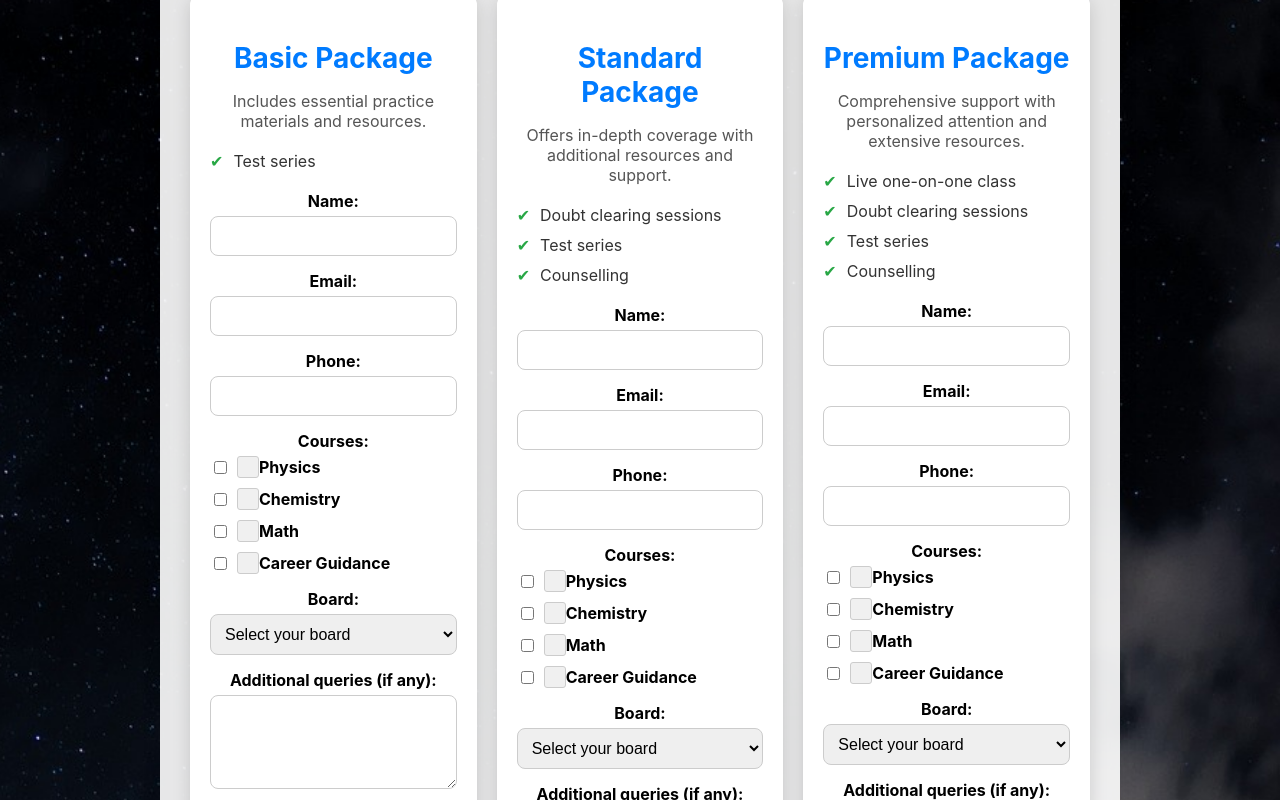
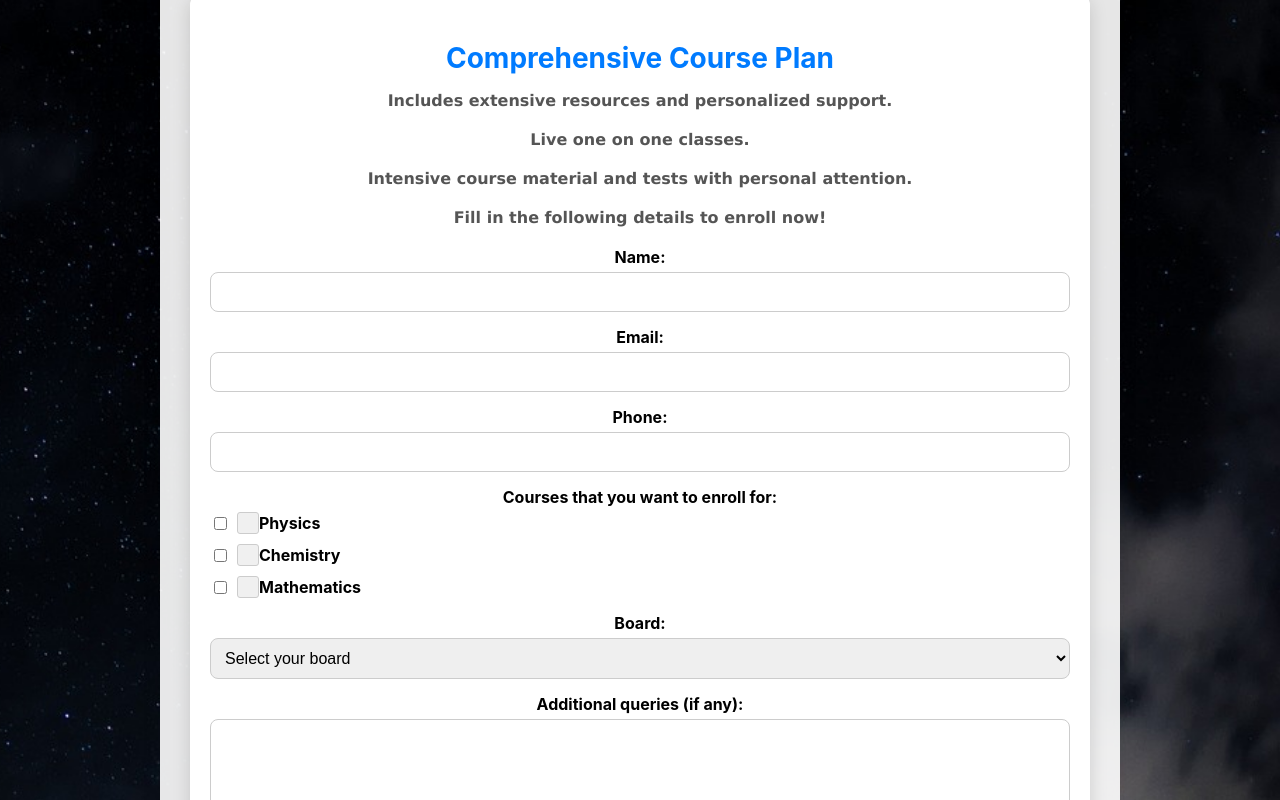
Before and after one commit to vm5/prodigypeak, a React (Create React App) app: page / in a window 1280 px wide. Shown: the part 4400-5200 px from the top of the page. Built offline with nearby package versions, Linux system fonts and the light colour scheme.

Commit message:
Update packages.jsx

```diff
--- a/src/packages.jsx
+++ b/src/packages.jsx
@@ -4,160 +4,128 @@ import styled, { keyframes } from 'styled-components';
 
 // EnrollPage Component
 const EnrollPage = () => {
-  const [formData, setFormData] = useState(
-    packages.reduce((acc, pkg) => ({
-      ...acc,
-      [pkg.name]: {
+  const [formData, setFormData] = useState({
     name: '',
     email: '',
     phone: '',
     courses: [],
     board: '',
     message: '',
-      }
-    }), {})
-  );
+  });
 
-  const [isSuccess, setIsSuccess] = useState({});
+  const [isSuccess, setIsSuccess] = useState(false);
 
-  const handleChange = (pkgName, e) => {
+  const handleChange = (e) => {
     const { name, value, type, checked } = e.target;
     if (type === 'checkbox') {
       setFormData(prevState => ({
         ...prevState,
-        [pkgName]: {
-          ...prevState[pkgName],
         courses: checked
-            ? [...prevState[pkgName].courses, value]
-            : prevState[pkgName].courses.filter(course => course !== value),
-        },
+          ? [...prevState.courses, value]
+          : prevState.courses.filter(course => course !== value),
       }));
     } else {
       setFormData(prevState => ({
         ...prevState,
-        [pkgName]: {
-          ...prevState[pkgName],
         [name]: value,
-        },
       }));
     }
   };
 
-  const handleSubmit = (pkgName, e) => {
+  const handleSubmit = (e) => {
     e.preventDefault();
 
-    const data = {
-      ...formData[pkgName],
-      packageName: pkgName
-    };
-
-    emailjs.send('service_1n40l6w', 'template_9cx5776', data, '6nOOASpoY_MKxgook')
+    emailjs.send('service_1n40l6w', 'template_9cx5776', formData, '6nOOASpoY_MKxgook')
       .then(() => {
-        setIsSuccess(prevState => ({
-          ...prevState,
-          [pkgName]: true
-        }));
-        setFormData(prevState => ({
-          ...prevState,
-          [pkgName]: {
+        setIsSuccess(true);
+        setFormData({
           name: '',
           email: '',
           phone: '',
           courses: [],
           board: '',
           message: '',
-          }
-        }));
+        });
       })
       .catch(() => {
-        setIsSuccess(prevState => ({
-          ...prevState,
-          [pkgName]: false
-        }));
+        setIsSuccess(false);
       });
   };
 
   return (
     <PageWrapper>
       <PackagesContainer>
-        <PackagesTitle>Explore Our Packages</PackagesTitle>
-        <PackagesGrid>
-          {packages.map((pkg, index) => (
-            <PackageCard key={index}>
-              <PackageName>{pkg.name}</PackageName>
-              <PackageDescription>{pkg.description}</PackageDescription>
-              <PackageFeatures>
-                {pkg.features.map((feature, i) => (
-                  <Feature key={i}>
-                    <Checkmark>✔</Checkmark>
-                    {feature}
-                  </Feature>
-                ))}
-              </PackageFeatures>
-              <EnrollForm onSubmit={(e) => handleSubmit(pkg.name, e)}>
+        <PackagesTitle>Enroll into ProdigyPeak today!</PackagesTitle>
+        <PackageCard>
+          <PackageName>Comprehensive Course Plan</PackageName>
+          <PackageDescription>Includes extensive resources and personalized support.</PackageDescription>
+          <PackageDescription>Live one on one classes.</PackageDescription>
+          <PackageDescription>Intensive course material and tests with personal attention.</PackageDescription>
+          <PackageDescription>Fill in the following details to enroll now!</PackageDescription>
+          <EnrollForm onSubmit={handleSubmit}>
             <InputField>
-                  <label htmlFor={`name-${pkg.name}`}>Name:</label>
+              <label htmlFor="name">Name:</label>
               <input
                 type="text"
-                    id={`name-${pkg.name}`}
+                id="name"
                 name="name"
-                    value={formData[pkg.name]?.name || ''}
-                    onChange={(e) => handleChange(pkg.name, e)}
+                value={formData.name}
+                onChange={handleChange}
                 required
               />
             </InputField>
 
             <InputField>
-                  <label htmlFor={`email-${pkg.name}`}>Email:</label>
+              <label htmlFor="email">Email:</label>
               <input
                 type="email"
-                    id={`email-${pkg.name}`}
+                id="email"
                 name="email"
-                    value={formData[pkg.name]?.email || ''}
-                    onChange={(e) => handleChange(pkg.name, e)}
+                value={formData.email}
+                onChange={handleChange}
                 required
               />
             </InputField>
 
             <InputField>
-                  <label htmlFor={`phone-${pkg.name}`}>Phone:</label>
+              <label htmlFor="phone">Phone:</label>
               <input
                 type="tel"
-                    id={`phone-${pkg.name}`}
+                id="phone"
                 name="phone"
-                    value={formData[pkg.name]?.phone || ''}
-                    onChange={(e) => handleChange(pkg.name, e)}
+                value={formData.phone}
+                onChange={handleChange}
                 required
               />
             </InputField>
 
             <InputField>
-                  <label>Courses:</label>
+              <label>Courses that you want to enroll for:</label>
               <CheckboxContainer>
-                    {['Physics', 'Chemistry', 'Math', 'Career Guidance'].map(course => (
+                {['Physics', 'Chemistry', 'Mathematics'].map(course => (
                   <Checkbox key={course}>
                     <input
                       type="checkbox"
-                          id={`${course}-${pkg.name}`}
+                      id={course}
                       name="courses"
                       value={course}
-                          onChange={(e) => handleChange(pkg.name, e)}
-                          checked={formData[pkg.name]?.courses.includes(course) || false}
+                      onChange={handleChange}
+                      checked={formData.courses.includes(course)}
                     />
                     <span className="checkmark"></span>
-                        <label htmlFor={`${course}-${pkg.name}`}>{course}</label>
+                    <label htmlFor={course}>{course}</label>
                   </Checkbox>
                 ))}
               </CheckboxContainer>
             </InputField>
 
             <InputField>
-                  <label htmlFor={`board-${pkg.name}`}>Board:</label>
+              <label htmlFor="board">Board:</label>
               <select
-                    id={`board-${pkg.name}`}
+                id="board"
                 name="board"
-                    value={formData[pkg.name]?.board || ''}
-                    onChange={(e) => handleChange(pkg.name, e)}
+                value={formData.board}
+                onChange={handleChange}
                 required
               >
                 <option value="">Select your board</option>
@@ -167,58 +135,26 @@ const EnrollPage = () => {
             </InputField>
 
             <InputField>
-                  <label htmlFor={`message-${pkg.name}`}>Additional queries (if any):</label>
+              <label htmlFor="message">Additional queries (if any):</label>
               <textarea
-                    id={`message-${pkg.name}`}
+                id="message"
                 name="message"
-                    value={formData[pkg.name]?.message || ''}
-                    onChange={(e) => handleChange(pkg.name, e)}
+                value={formData.message}
+                onChange={handleChange}
                 rows="4"
               />
             </InputField>
 
             <SubmitButton type="submit">Enroll Now</SubmitButton>
 
-                {isSuccess[pkg.name] === true && <SuccessMessage>Your enrollment request for {pkg.name} has been sent successfully!</SuccessMessage>}
-                {isSuccess[pkg.name] === false && <ErrorMessage>There was an error submitting your request for {pkg.name}. Please try again.</ErrorMessage>}
+            {isSuccess && <SuccessMessage>Your enrollment request has been sent successfully!</SuccessMessage>}
+            {!isSuccess && <ErrorMessage>There was an error submitting your request. Please try again.</ErrorMessage>}
           </EnrollForm>
         </PackageCard>
-          ))}
-        </PackagesGrid>
       </PackagesContainer>
     </PageWrapper>
   );
 };
-
-// Packages Data
-const packages = [
-  {
-    name: "Basic Package",
-    description: "Includes essential practice materials and resources.",
-    features: [
-      "Test series"
-    ]
-  },
-  {
-    name: "Standard Package",
-    description: "Offers in-depth coverage with additional resources and support.",
-    features: [
-      "Doubt clearing sessions",
-      "Test series",
-      "Counselling"
-    ]
-  },
-  {
-    name: "Premium Package",
-    description: "Comprehensive support with personalized attention and extensive resources.",
-    features: [
-      "Live one-on-one class",
-      "Doubt clearing sessions",
-      "Test series",
-      "Counselling"
-    ]
-  }
-];
 
 // Animations
 const fadeIn = keyframes`
@@ -277,12 +213,6 @@ const PackagesTitle = styled.h2`
   animation: ${slideDown} 0.6s ease;
 `;
 
-const PackagesGrid = styled.div`
-  display: grid;
-  grid-template-columns: repeat(auto-fill, minmax(280px, 1fr));
-  gap: 20px;
-`;
-
 const PackageCard = styled.div`
   background: #fff;
   border-radius: 12px;
@@ -290,10 +220,6 @@ const PackageCard = styled.div`
   padding: 20px;
   text-align: center;
   transition: transform 0.3s ease, box-shadow 0.3s ease;
-  &:hover {
-    transform: translateY(-5px);
-    box-shadow: 0 12px 24px rgba(0, 0, 0, 0.2);
-  }
   animation: ${slideDown} 0.8s ease;
 `;
 
@@ -307,25 +233,8 @@ const PackageDescription = styled.p`
   font-size: 1rem;
   color: #555;
   margin-bottom: 20px;
-`;
-
-const PackageFeatures = styled.ul`
-  list-style: none;
-  padding: 0;
-  margin-bottom: 20px;
-`;
-
-const Feature = styled.li`
-  font-size: 1rem;
-  color: #333;
-  display: flex;
-  align-items: center;
-  margin-bottom: 10px;
-`;
-
-const Checkmark = styled.span`
-  color: #28a745;
-  margin-right: 10px;
+  font-weight: bold;
+  font-family:'Verdana';
 `;
 
 const EnrollForm = styled.form`
```
Lines whose indentation alone changed are shown as unchanged.
